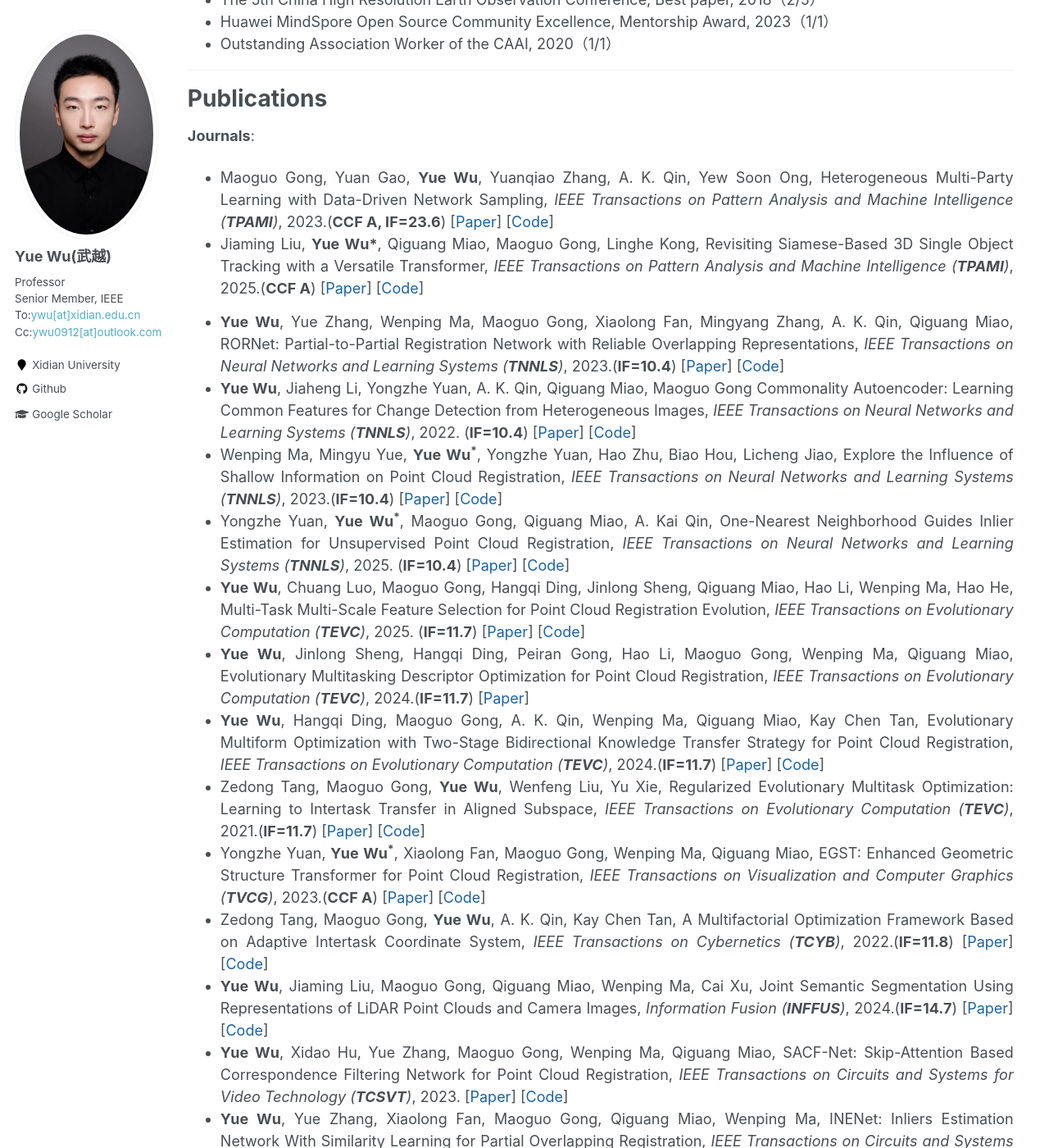
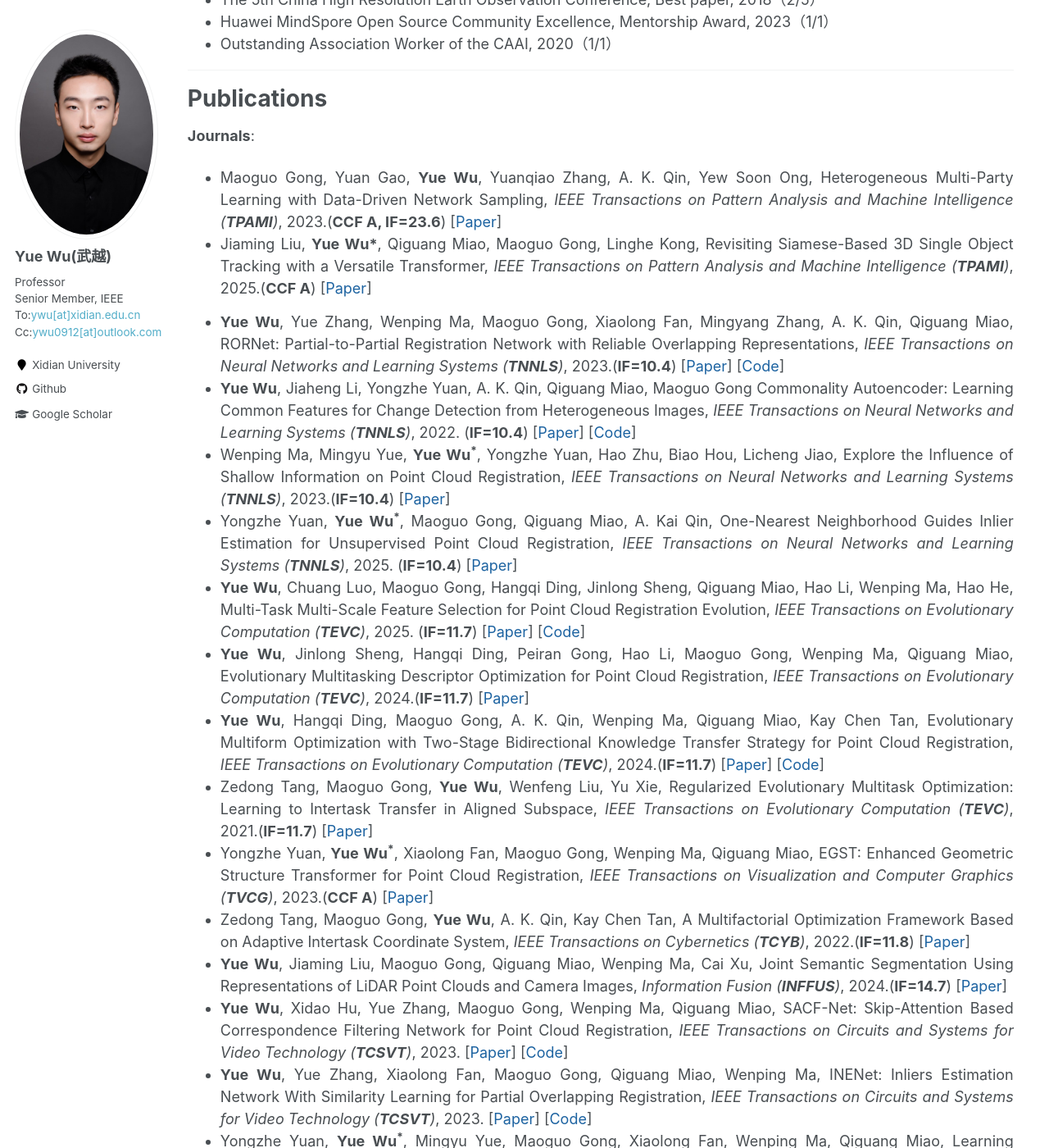
Before and after one commit to ywuchina/ywuchina.github.io, a Jekyll site: the page built from _pages/home.md, in a window 1280 px wide and 1400 px high, scrolled down 1713 px. Shown: the whole window at 82% size. Built offline with Jekyll 4.4.1, drawn with Linux system fonts in a browser that asks for light colours; some of the changed text lies outside the part shown.

Commit message:
Update paper.html

```diff
--- a/_includes/paper.html
+++ b/_includes/paper.html
@@ -26,7 +26,6 @@
   Heterogeneous Multi-Party Learning with Data-Driven Network Sampling,
   <i>IEEE Transactions on Pattern Analysis and Machine Intelligence (<b>TPAMI</b>)</i>, 2023.(<b>CCF A, IF=23.6</b>)
   [<a href= "https://ieeexplore.ieee.org/abstract/document/10167861" target="_blank">Paper</a>]
-  [<a href= "" target="_blank">Code</a>]
   </span>
   </li>
 <li style="margin-bottom: 1.5%;">
@@ -35,7 +34,6 @@
     Revisiting Siamese-Based 3D Single Object Tracking with a Versatile Transformer,
     <i>IEEE Transactions on Pattern Analysis and Machine Intelligence (<b>TPAMI</b>)</i>, 2025.(<b>CCF A</b>)
     [<a href="https://ieeexplore.ieee.org/abstract/document/11045222" target="_blank">Paper</a>]
-    [<a href="" target="https://github.com/ywuchina/TeamCode">Code</a>]
   </span>
 </li>
 
@@ -73,7 +71,6 @@
       Explore the Influence of Shallow Information on Point Cloud Registration,
       <i>IEEE Transactions on Neural Networks and Learning Systems (<b>TNNLS</b>)</i>, 2023.(<b>IF=10.4</b>)
       [<a href= "https://ieeexplore.ieee.org/abstract/document/10185932" target="_blank">Paper</a>]
-      [<a href= "https://github.com/ywu0912/TeamCode.git" target="_blank">Code</a>]
       </span>
       </li>
 <li style="margin-bottom: 1.5;">
@@ -83,7 +80,6 @@
     <i>IEEE Transactions on Neural Networks and Learning Systems (<b>TNNLS</b>)</i>, 2025.
     (<b>IF=10.4</b>)
     [<a href="https://ieeexplore.ieee.org/abstract/document/10742111" target="_blank">Paper</a>]
-    [<a href="" target="https://github.com/ywu0912/TeamCode.git">Code</a>]
   </span>
 </li>
 
@@ -117,7 +113,7 @@
   Evolutionary Multiform Optimization with Two-Stage Bidirectional Knowledge Transfer Strategy for Point Cloud Registration,
   <i>IEEE Transactions on Evolutionary Computation (<b>TEVC</b>)</i>, 2024.(<b>IF=11.7</b>)
   [<a href= "https://ieeexplore.ieee.org/document/9925083" target="_blank">Paper</a>]
-  [<a href= "https://github.com/ywu0912/TeamCode.git" target="_blank">Code</a>]
+  [<a href= "https://github.com/ywuchina/TeamCode/tree/tevc-2022-dhq" target="_blank">Code</a>]
   </span>
   </li>
 
@@ -128,7 +124,6 @@
     Regularized Evolutionary Multitask Optimization: Learning to Intertask Transfer in Aligned Subspace,
     <i>IEEE Transactions on Evolutionary Computation (<b>TEVC</b>)</i>, 2021.(<b>IF=11.7</b>)
     [<a href= "https://ieeexplore.ieee.org/abstract/document/9195010" target="_blank">Paper</a>]
-    [<a href= "" target="_blank">Code</a>]
     </span>
     </li>
 
@@ -140,7 +135,6 @@
         EGST: Enhanced Geometric Structure Transformer for Point Cloud Registration,
         <i>IEEE Transactions on Visualization and Computer Graphics (<b>TVCG</b>)</i>, 2023.(<b>CCF A</b>)
         [<a href= "https://ieeexplore.ieee.org/abstract/document/10319695" target="_blank">Paper</a>]
-        [<a href= "https://github.com/ywu0912/TeamCode.git" target="_blank">Code</a>]
         </span>
         </li>
 
@@ -151,7 +145,6 @@
     A Multifactorial Optimization Framework Based on Adaptive Intertask Coordinate System,
     <i>IEEE Transactions on Cybernetics (<b>TCYB</b>)</i>, 2022.(<b>IF=11.8</b>)
     [<a href= "https://ieeexplore.ieee.org/abstract/document/9325875" target="_blank">Paper</a>]
-    [<a href= "" target="_blank">Code</a>]
     </span>
     </li>
 
@@ -163,7 +156,6 @@
   Joint Semantic Segmentation Using Representations of LiDAR Point Clouds and Camera Images,
   <i>Information Fusion (<b>INFFUS</b>)</i>, 2024.(<b>IF=14.7</b>)
   [<a href= "https://www.sciencedirect.com/science/article/abs/pii/S1566253524001489" target="_blank">Paper</a>]
-  [<a href= "https://github.com/ywu0912/TeamCode.git" target="_blank">Code</a>]
   </span>
   </li>
 
@@ -193,7 +185,8 @@
       Learning Discriminative Features via Multi-Hierarchical Mutual Information for Unsupervised Point Cloud Registration,
       <i>IEEE Transactions on Circuits and Systems for Video Technology (<b>TCSVT</b>)</i>, 2024.
       [<a href= "https://ieeexplore.ieee.org/abstract/document/10475373" target="_blank">Paper</a>]
-      [<a href= "https://github.com/ywu0912/TeamCode.git" target="_blank">Code</a>]
+      [<a href= "https://github.com/ywuchina/TeamCode/tree/main/MMMI" target="_blank">Code</a>]
+
       </span>
       </li>
 
@@ -205,7 +198,6 @@
         Maximizing Mutual Information Across Feature and Topology Views for Representing Graphs,
         <i>IEEE Transactions on Knowledge and Data Engineering (<b>TKDE</b>)</i>, 2023.(<b>CCF A</b>)
         [<a href= "https://ieeexplore.ieee.org/abstract/document/10093032" target="_blank">Paper</a>]
-        [<a href= "" target="_blank">Code</a>]
         </span>
         </li>
 
@@ -215,7 +207,6 @@
           Propagation Enhanced Neural Message Passing for Graph Representation Learning,
           <i>IEEE Transactions on Knowledge and Data Engineering (<b>TKDE</b>)</i>, 2023.(<b>CCF A</b>)
           [<a href= "https://ieeexplore.ieee.org/abstract/document/9508847" target="_blank">Paper</a>]
-          [<a href= "" target="_blank">Code</a>]
           </span>
           </li>
 
@@ -256,7 +247,6 @@
   A Novel Two-Step Registration Method for Remote Sensing Images Based on Deep and Local Features,
   <i>IEEE Transactions on Geoscience and Remote Sensing  (<b>TGRS</b>)</i>, 2019.
   [<a href= "https://ieeexplore.ieee.org/document/8648479" target="_blank">Paper</a>]
-  [<a href= "" target="_blank">Code</a>]
   </span>
   </li>
 
@@ -268,7 +258,6 @@
       Learning Compact Transformation Based on Dual Quaternion for Point Cloud Registration,
       <i>IEEE Transactions on Instrumentation and Measurement (<b>TIM</b>)</i>,  2024.
       [<a href= "https://ieeexplore.ieee.org/abstract/document/10381830" target="_blank">Paper</a>]
-      [<a href= "https://github.com/ywu0912/TeamCode.git" target="_blank">Code</a>]
       </span>
       </li>
       <li style="margin-bottom: 1.5;">
@@ -288,7 +277,6 @@
     Multi-View Point Cloud Registration Based on Evolutionary Multitasking with Bi-Channel Knowledge Sharing Mechanism,
     <i>IEEE Transactions on Emerging Topics in Computational Intelligence (<b>TETCI</b>)</i>, 2023.
     [<a href= "https://ieeexplore.ieee.org/abstract/document/9903069" target="_blank">Paper</a>]
-    [<a href= "https://github.com/ywu0912/TeamCode.git" target="_blank">Code</a>]
     </span>
     </li>
 
@@ -302,7 +290,6 @@
   点云配准中多维度信息融合的特征挖掘方法,
   <i>计算机研究与发展  </i>, 2022.
   [<a href= "https://doi.org/10.7544/issn1000-1239.20220042" target="_blank">Paper</a>]
-  [<a href= "" target="_blank">Code</a>]
   </span>
   </li>
 
@@ -314,7 +301,6 @@
     遥感图像配准中的群智汇聚方法,
     <i>中国科学  </i>, 2023.
     [<a href= "https://doi.org/10.1360/SST-2021-0193" target="_blank">Paper</a>]
-    [<a href= "" target="_blank">Code</a>]
     </span>
     </li>
 
@@ -362,7 +348,6 @@ Reliable Conflictive Multi-View Learning,
     Disentangled Pose and Appearance Guidance for Multi-Pose Generation,
     <i>IEEE/CVF Conference on Computer Vision and Pattern Recognition (<b>CVPR</b>)</i>, 2025.(<b>CCF A</b>)
     [<a href="https://openaccess.thecvf.com/content/CVPR2025/html/Xiao_Disentangled_Pose_and_Appearance_Guidance_for_Multi-Pose_Generation_CVPR_2025_paper.html" target="_blank">Paper</a>]
-    [<a href="" target="_blank">Code</a>]
   </span>
 </li>
 
@@ -381,7 +366,6 @@ Reliable Conflictive Multi-View Learning,
   SKFAC: Training Neural Networks with Faster Kronecker-factored Approximate Curvature,
   <i>IEEE/CVF Conference on Computer Vision and Pattern Recognition (<b>CVPR</b>)</i>, 2021.(<b>CCF A</b>)
   [<a href= "https://openaccess.thecvf.com/content/CVPR2021/html/Tang_SKFAC_Training_Neural_Networks_With_Faster_Kronecker-Factored_Approximate_Curvature_CVPR_2021_paper.html" target="_blank">Paper</a>]
-  [<a href= "" target="_blank">Code</a>]
   </span>
 </li>
 
@@ -449,7 +433,6 @@ Xiaolong Fan, Maoguo Gong, <b>Yue Wu</b>, Zedong Tang, Jieyi Liu,
 Neural Gaussian Similarity Modeling for Differential Graph Structure Learning,
 <i>AAAI Conference on Artificial Intelligence (<b>AAAI</b>)</i>, 2024.(<b>CCF A</b>)
 [<a href= "https://doi.org/10.1609/aaai.v38i11.29078" target="_blank">Paper</a>]
-[<a href= "" target="_blank">Code</a>]
 </span>
 </li>
 
```
